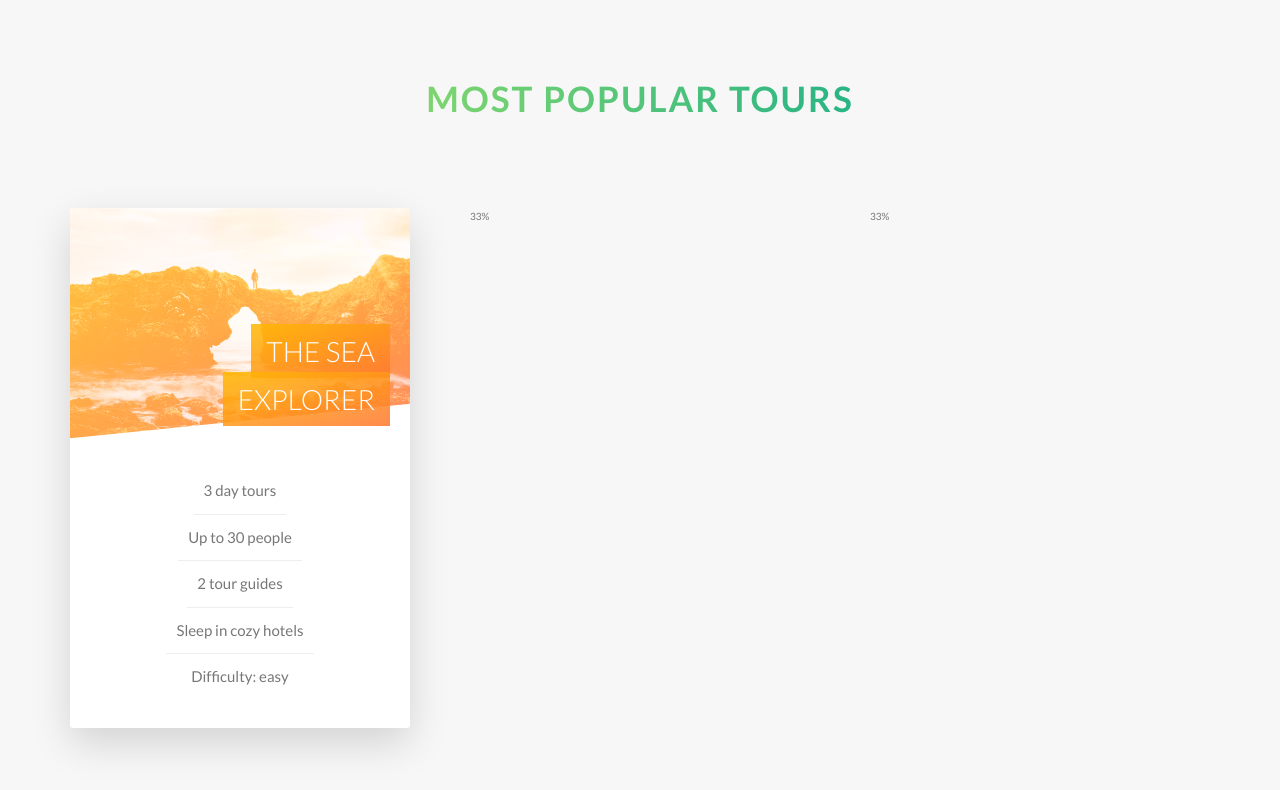
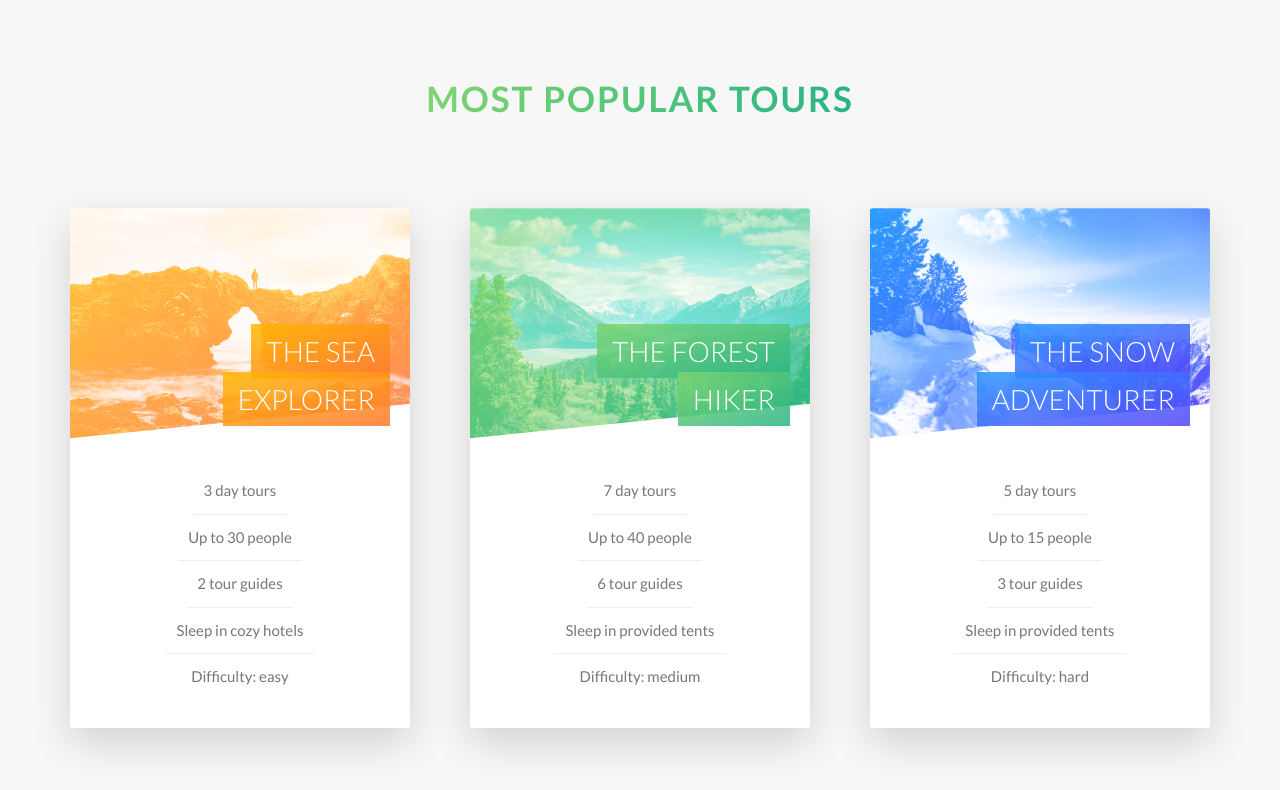
Before and after one commit to igoryen/gac, a Vue app: page /#/css-projects in a window 1280 px wide. Shown: the part 2291-3081 px from the top of the page. Built offline with nearby package versions, Linux system fonts and the light colour scheme.

Commit message:
41-b. Added 2 more cards.

```diff
--- a/src/assets/scss/components/_card.scss
+++ b/src/assets/scss/components/_card.scss
@@ -35,6 +35,12 @@
             &-1 {
                 background-image: linear-gradient(to right bottom, $color-secondary-light, $color-secondary-dark);
             }
+            &-2 {
+                background-image: linear-gradient(to right bottom, $color-primary-light, $color-primary-dark);
+            }
+            &-3 {
+                background-image: linear-gradient(to right bottom, $color-tertiary-light, $color-tertiary-dark);
+            }
         }
     }
 
@@ -51,10 +57,12 @@
                 url(./assets/images/natours/nat-5.jpg);
         }
         &--2 {
-            background-image: url(./assets/images/natours/nat-5.jpg);
+            background-image: linear-gradient(to right bottom, $color-primary-light, $color-primary-dark),
+                url(./assets/images/natours/nat-6.jpg);
         }
         &--3 {
-            background-image: url(./assets/images/natours/nat-5.jpg);
+            background-image: linear-gradient(to right bottom, $color-tertiary-light, $color-tertiary-dark),
+                url(./assets/images/natours/nat-7.jpg);
         }
     }
 
@@ -78,6 +86,20 @@
                 to right bottom,
                 rgba($color-secondary-light, 0.85),
                 rgba($color-secondary-dark, 0.85)
+            );
+        }
+        &--2 {
+            background-image: linear-gradient(
+                to right bottom,
+                rgba($color-primary-light, 0.85),
+                rgba($color-primary-dark, 0.85)
+            );
+        }
+        &--3 {
+            background-image: linear-gradient(
+                to right bottom,
+                rgba($color-tertiary-light, 0.85),
+                rgba($color-tertiary-dark, 0.85)
             );
         }
     }
--- a/src/components/cssprojects/d210126.vue
+++ b/src/components/cssprojects/d210126.vue
@@ -158,13 +158,87 @@
                                         <p class="card__price-only">Only</p>
                                         <p class="card__price-value">$100</p>
                                     </div>
-                                    <a href="#" class="btn btn--white">Book now!</a>
+                                    <a href="#" class="btn btn--white"
+                                        >Book now!</a
+                                    >
                                 </div>
                             </div>
                         </div>
                     </div>
-                    <div class="col-33prc">33%</div>
-                    <div class="col-33prc">33%</div>
+                    <div class="col-33prc">
+                        <div class="card">
+                            <div class="card__side card__side--front">
+                                <div class="card__picture card__picture--2">
+                                    &nbsp;
+                                </div>
+                                <h4 class="card__heading">
+                                    <span
+                                        class="card__heading-span card__heading-span--2"
+                                        >The forest hiker</span
+                                    >
+                                </h4>
+                                <div class="card__details">
+                                    <ul>
+                                        <li>7 day tours</li>
+                                        <li>Up to 40 people</li>
+                                        <li>6 tour guides</li>
+                                        <li>Sleep in provided tents</li>
+                                        <li>Difficulty: medium</li>
+                                    </ul>
+                                </div>
+                            </div>
+                            <div
+                                class="card__side card__side--back card__side--back-2"
+                            >
+                                <div class="card__cta">
+                                    <div class="card__price-box">
+                                        <p class="card__price-only">Only</p>
+                                        <p class="card__price-value">$500</p>
+                                    </div>
+                                    <a href="#" class="btn btn--white"
+                                        >Book now!</a
+                                    >
+                                </div>
+                            </div>
+                        </div>
+                    </div>
+                    <div class="col-33prc">
+                        <div class="card">
+                            <div class="card__side card__side--front">
+                                <div class="card__picture card__picture--3">
+                                    &nbsp;
+                                </div>
+                                <h4 class="card__heading">
+                                    <span
+                                        class="card__heading-span card__heading-span--3"
+                                        >The snow adventurer</span
+                                    >
+                                </h4>
+                                <div class="card__details">
+                                    <ul>
+                                        <li>5 day tours</li>
+                                        <li>Up to 15 people</li>
+                                        <li>3 tour guides</li>
+                                        <li>Sleep in provided tents</li>
+                                        <li>Difficulty: hard</li>
+                                    </ul>
+                                </div>
+                            </div>
+                            <div
+                                class="card__side card__side--back card__side--back-3"
+                            >
+                                <div class="card__cta">
+                                    <div class="card__price-box">
+                                        <p class="card__price-only">Only</p>
+                                        <p class="card__price-value">$900</p>
+                                    </div>
+                                    <a href="#" class="btn btn--white"
+                                        >Book now!</a
+                                    >
+                                </div>
+                            </div>
+                        </div>
+                    </div>
                 </div>
             </section>
         </main>
```
